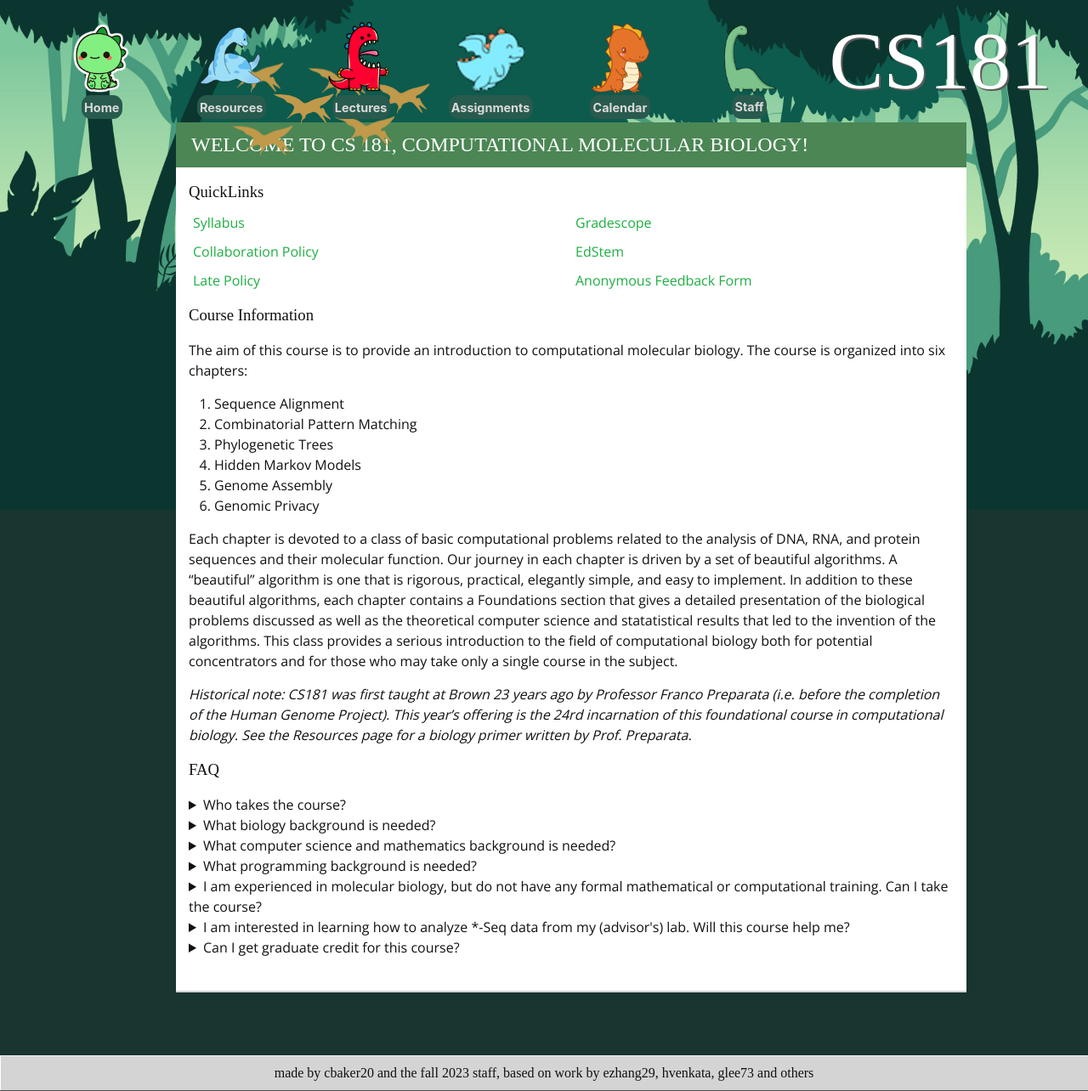
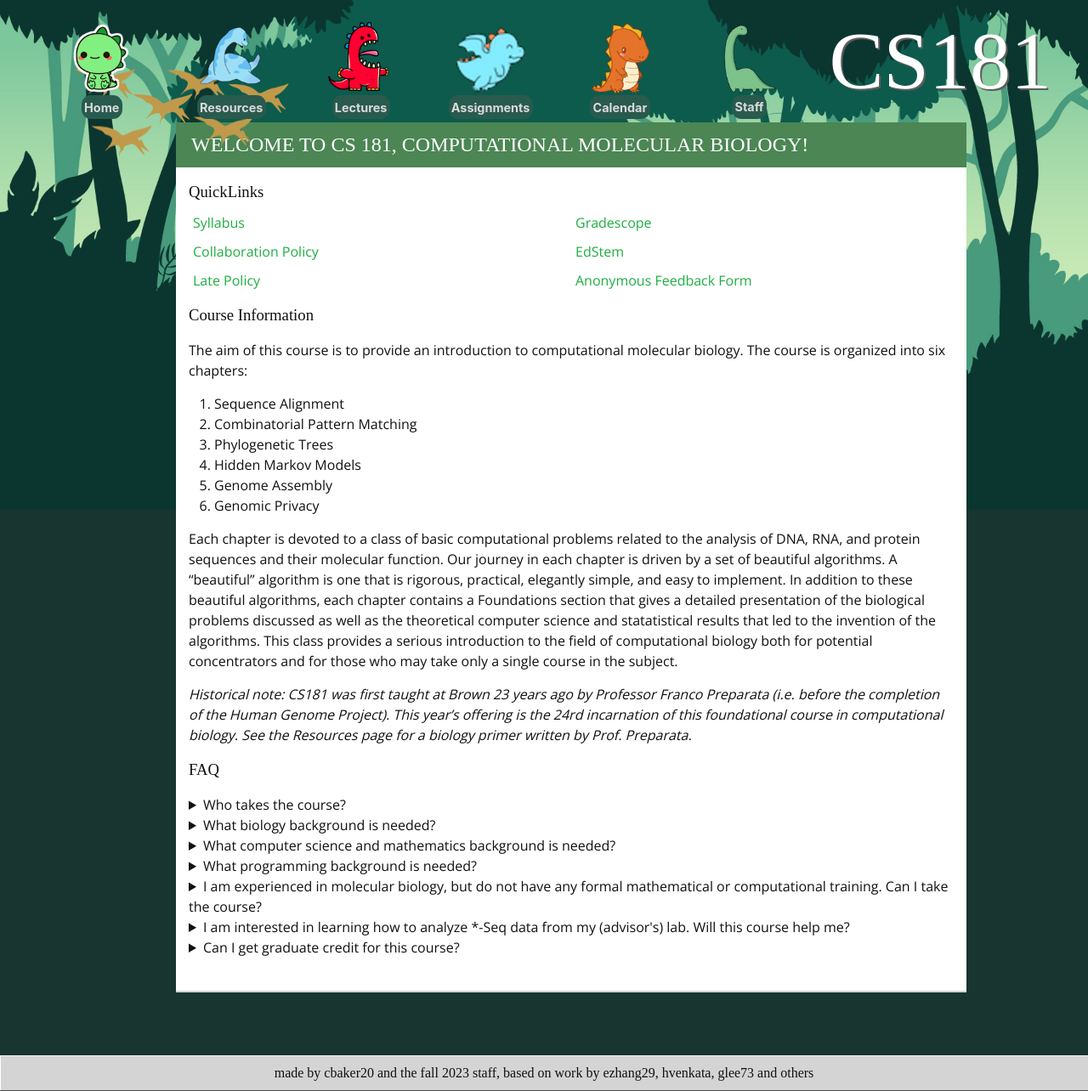
Before and after one commit to brown-cs181/brown-cs181.github.io, a Jekyll site: the page built from index.md, in a window 1280 px wide. Shown: the whole page at 85% size. Built offline with Jekyll 4.4.1, drawn with Linux system fonts in a browser that asks for light colours; some web fonts are replaced.

Commit message:
partial animation overflow fix

```diff
--- a/_layouts/default.html
+++ b/_layouts/default.html
@@ -56,7 +56,7 @@
   <svg class="animal" id="animal">
     <path
        id="animal2"
-       d="M 134.065 11.27 c 1.485 1.485 3.08 1.43 5.005 0.715 c 4.125 -1.65 8.03 -3.96 12.43 -5.115 c 5.995 -1.54 12.155 -2.75 17.875 -5.28 c 0.33 -0.165 0.715 -0.275 1.045 0.22 c -0.11 0.275 -0.165 0.66 -0.385 0.88 C 166.24 7.365 162.5 12.15 156.725 14.625 c -0.66 0.275 -1.375 0.605 -1.87 1.1 c -0.715 0.605 -0.44 1.54 -0.275 2.31 c 0.11 0.495 0.55 0.935 0.99 0.66 c 2.86 -1.87 3.795 0.66 4.345 2.255 c 1.155 3.465 3.63 5.885 5.83 8.525 c 0.55 0.605 1.43 1.1 1.265 2.585 c -3.135 -1.98 -5.94 -3.74 -8.8 -5.555 c -0.165 0.165 -0.275 0.33 -0.44 0.495 c 1.54 2.915 3.08 5.83 4.675 8.745 c -1.54 -0.165 -2.2 -1.155 -2.97 -2.035 C 157 30.96 154.58 28.1 152.05 25.295 c -1.925 -2.09 -4.51 -3.08 -7.205 -2.09 c -3.135 1.1 -7.095 1.32 -7.645 5.94 c -0.055 0.605 -0.88 1.155 -1.43 1.595 c -2.145 1.485 -3.575 3.3 -2.695 6.82 c -1.925 -3.08 -0.44 -5.005 0.385 -7.04 c 0.99 -2.475 -1.375 -6.985 -3.685 -6.6 c -3.795 0.66 -7.59 1.375 -10.505 4.235 c -1.265 1.21 -2.805 2.2 -3.795 2.915 c 0.165 -0.66 0.99 -1.76 1.98 -2.64 c 2.255 -2.09 3.85 -4.62 5.39 -7.205 c 2.035 -3.465 1.375 -6.05 -2.255 -7.865 c -0.99 -0.495 -2.035 -0.825 -3.025 -1.265 c -1.21 -0.495 -2.365 -1.045 -3.08 -2.145 c -1.485 -2.2 -3.63 -3.245 -6.05 -4.015 c -3.135 -0.99 -6.215 -2.255 -8.965 -4.18 C 111.625 2.36 124.275 1.535 134.065 11.27 z"
+       d="M 134.065 13.27 c 1.485 1.485 3.08 1.43 5.005 0.715 c 4.125 -1.65 8.03 -3.96 12.43 -5.115 c 5.995 -1.54 12.155 -2.75 17.875 -5.28 c 0.33 -0.165 0.715 -0.275 1.045 0.22 c -0.11 0.275 -0.165 0.66 -0.385 0.88 C 166.24 9.365 162.5 14.15 156.725 16.625 c -0.66 0.275 -1.375 0.605 -1.87 1.1 c -0.715 0.605 -0.44 1.54 -0.275 2.31 c 0.11 0.495 0.55 0.935 0.99 0.66 c 2.86 -1.87 3.795 0.66 4.345 2.255 c 1.155 3.465 3.63 5.885 5.83 8.525 c 0.55 0.605 1.43 1.1 1.265 2.585 c -3.135 -1.98 -5.94 -3.74 -8.8 -5.555 c -0.165 0.165 -0.275 0.33 -0.44 0.495 c 1.54 2.915 3.08 5.83 4.675 8.745 c -1.54 -0.165 -2.2 -1.155 -2.97 -2.035 C 157 32.96 154.58 30.1 152.05 27.295 c -1.925 -2.09 -4.51 -3.08 -7.205 -2.09 c -3.135 1.1 -7.095 1.32 -7.645 5.94 c -0.055 0.605 -0.88 1.155 -1.43 1.595 c -2.145 1.485 -3.575 3.3 -2.695 6.82 c -1.925 -3.08 -0.44 -5.005 0.385 -7.04 c 0.99 -2.475 -1.375 -6.985 -3.685 -6.6 c -3.795 0.66 -7.59 1.375 -10.505 4.235 c -1.265 1.21 -2.805 2.2 -3.795 2.915 c 0.165 -0.66 0.99 -1.76 1.98 -2.64 c 2.255 -2.09 3.85 -4.62 5.39 -7.205 c 2.035 -3.465 1.375 -6.05 -2.255 -7.865 c -0.99 -0.495 -2.035 -0.825 -3.025 -1.265 c -1.21 -0.495 -2.365 -1.045 -3.08 -2.145 c -1.485 -2.2 -3.63 -3.245 -6.05 -4.015 c -3.135 -0.99 -6.215 -2.255 -8.965 -4.18 C 111.625 4.36 124.275 3.535 134.065 13.27 z"
        inkscape:connector-curvature="0"
        sodipodi:nodetypes="cccccccccccccccccccccccccccccccc" />
     <path
@@ -80,7 +80,7 @@
        inkscape:connector-curvature="0"
        sodipodi:nodetypes="cccccccccccccccccccccccccccccccc" />
     <path
-        d="M 34.065 7.27 c 1.485 1.485 3.08 1.43 5.005 0.715 c 4.125 -1.65 8.03 -3.96 12.43 -5.115 c 5.995 -1.54 12.155 -2.75 17.875 -5.28 c 0.33 -0.165 0.715 -0.275 1.045 0.22 c -0.11 0.275 -0.165 0.66 -0.385 0.88 C 66.24 3.365 62.5 8.15 56.725 10.625 c -0.66 0.275 -1.375 0.605 -1.87 1.1 c -0.715 0.605 -0.44 1.54 -0.275 2.31 c 0.11 0.495 0.55 0.935 0.99 0.66 c 2.86 -1.87 3.795 0.66 4.345 2.255 c 1.155 3.465 3.63 5.885 5.83 8.525 c 0.55 0.605 1.43 1.1 1.265 2.585 c -3.135 -1.98 -5.94 -3.74 -8.8 -5.555 c -0.165 0.165 -0.275 0.33 -0.44 0.495 c 1.54 2.915 3.08 5.83 4.675 8.745 c -1.54 -0.165 -2.2 -1.155 -2.97 -2.035 C 57 26.96 54.58 24.1 52.05 21.295 c -1.925 -2.09 -4.51 -3.08 -7.205 -2.09 c -3.135 1.1 -7.095 1.32 -7.645 5.94 c -0.055 0.605 -0.88 1.155 -1.43 1.595 c -2.145 1.485 -3.575 3.3 -2.695 6.82 c -1.925 -3.08 -0.44 -5.005 0.385 -7.04 c 0.99 -2.475 -1.375 -6.985 -3.685 -6.6 c -3.795 0.66 -7.59 1.375 -10.505 4.235 c -1.265 1.21 -2.805 2.2 -3.795 2.915 c 0.165 -0.66 0.99 -1.76 1.98 -2.64 c 2.255 -2.09 3.85 -4.62 5.39 -7.205 c 2.035 -3.465 1.375 -6.05 -2.255 -7.865 c -0.99 -0.495 -2.035 -0.825 -3.025 -1.265 c -1.21 -0.495 -2.365 -1.045 -3.08 -2.145 c -1.485 -2.2 -3.63 -3.245 -6.05 -4.015 c -3.135 -0.99 -6.215 -2.255 -8.965 -4.18 C 11.625 -1.64 24.275 -2.465 34.065 7.27 z"
+        d="M 25.565 14.57 c 1.485 1.485 3.08 1.43 5.005 0.715 c 4.125 -1.65 8.03 -3.96 12.43 -5.115 c 5.995 -1.54 12.155 -2.75 17.875 -5.28 c 0.33 -0.165 0.715 -0.275 1.045 0.22 c -0.11 0.275 -0.165 0.66 -0.385 0.88 C 57.74 10.665 54 15.45 48.225 17.925 c -0.66 0.275 -1.375 0.605 -1.87 1.1 c -0.715 0.605 -0.44 1.54 -0.275 2.31 c 0.11 0.495 0.55 0.935 0.99 0.66 c 2.86 -1.87 3.795 0.66 4.345 2.255 c 1.155 3.465 3.63 5.885 5.83 8.525 c 0.55 0.605 1.43 1.1 1.265 2.585 c -3.135 -1.98 -5.94 -3.74 -8.8 -5.555 c -0.165 0.165 -0.275 0.33 -0.44 0.495 c 1.54 2.915 3.08 5.83 4.675 8.745 c -1.54 -0.165 -2.2 -1.155 -2.97 -2.035 C 48.5 34.26 46.08 31.4 43.55 28.595 c -1.925 -2.09 -4.51 -3.08 -7.205 -2.09 c -3.135 1.1 -7.095 1.32 -7.645 5.94 c -0.055 0.605 -0.88 1.155 -1.43 1.595 c -2.145 1.485 -3.575 3.3 -2.695 6.82 c -1.925 -3.08 -0.44 -5.005 0.385 -7.04 c 0.99 -2.475 -1.375 -6.985 -3.685 -6.6 c -3.795 0.66 -7.59 1.375 -10.505 4.235 c -1.265 1.21 -2.805 2.2 -3.795 2.915 c 0.165 -0.66 0.99 -1.76 1.98 -2.64 c 2.255 -2.09 3.85 -4.62 5.39 -7.205 c 2.035 -3.465 1.375 -6.05 -2.255 -7.865 c -0.99 -0.495 -2.035 -0.825 -3.025 -1.265 c -1.21 -0.495 -2.365 -1.045 -3.08 -2.145 c -1.485 -2.2 -3.63 -3.245 -6.05 -4.015 c -3.135 -0.99 -6.215 -2.255 -8.965 -4.18 C 3.125 5.66 15.775 4.835 25.565 14.57 z"
        id="animal1" />
   </svg>
 </div>
--- a/animation.css
+++ b/animation.css
@@ -6,7 +6,8 @@ body {
   .animation-wrapper{
     position: absolute;
     top: 5em;
-    width: 100%
+    width: 100%;
+    overflow: hidden;
   }
 
   /* svg#animal {
@@ -37,8 +38,8 @@ body {
       margin-left: -250px;
       overflow: visible;
       position: relative;
-      animation: swim 20s;
-      -webkit-animation: swim 20s;
+      animation: swim 30s;
+      -webkit-animation: swim 30s;
       animation-iteration-count: infinite;
       -webkit-animation-iteration-count: infinite;
       animation-timing-function: linear;
--- a/assets/css/style.scss
+++ b/assets/css/style.scss
@@ -15,9 +15,10 @@
 /** STAFF PAGE STYLING **/
 .uta-container {
   display: flex;
+  margin: auto;
   flex-direction: row;
   flex-wrap: wrap;
-  gap: 2em;
+  gap: 20px;
 
     .staff {
       width: fit-content;
```
Also changed, not shown: 10 other files.
